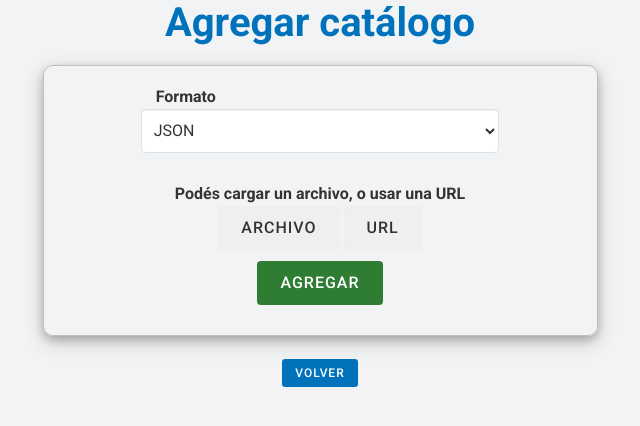
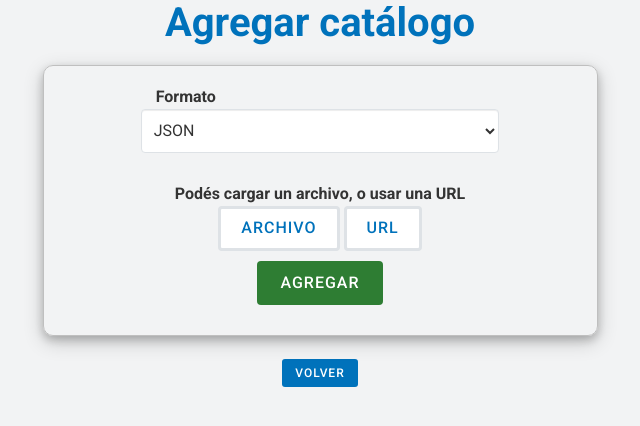
Before and after one commit to datosgobar/infra.datos.gob.ar, a Django app: page /nodes/1/catalogs/add/ in a window 1280 px wide. Shown: the part 174-600 px from the top of the page, without its empty margins (320-960 px from the left). Run offline with Django 3.2, Linux system fonts and the light colour scheme; the visitor is signed in with stand-in values (Sample User, id 1); some libraries are stand-ins or nearby versions.

Commit message:
Correcciones de estilos de form

```diff
--- a/infra/apps/catalog/templates/file_or_url.html
+++ b/infra/apps/catalog/templates/file_or_url.html
@@ -1,22 +1,22 @@
 {% load static %}<div class="row">
     <div id="file-or-url" class="col-md-8 col-md-offset-2">
         <strong>Podés cargar un archivo, o usar una URL</strong>
-        <button id="file-button" class="btn" type="button">Archivo</button>
-        <button id="url-button" class="btn" type="button">URL</button>
+        <button id="file-button" class="btn btn-link" type="button">Archivo</button>
+        <button id="url-button" class="btn btn-link" type="button">URL</button>
     </div>
 </div>
 <div id="file-field" class="row hidden">
     <div class="col-md-8 col-md-offset-2 form-group item-form">
-        <strong class="text-left col-sm-12">{{ form.file.label }}</strong>
+        <strong class="text-left col-sm-12">Archivo</strong>
         <div class="col-sm-10">{{ form.file }}</div>
         <div class="col-sm-1"><button class="btn" type="button" id="file-return-button">X</button></div>
     </div>
 </div>
 <div id="url-field" class="row hidden">
     <div class="col-md-8 col-md-offset-2 form-group item-form">
-        <strong class="text-left col-sm-12">{{ form.url.label }}</strong>
+        <strong class="text-left col-sm-12">URL</strong>
         <div class="col-sm-10">{{ form.url }}</div>
-        <div class="col-sm-1"><button class="btn" type="button" id="url-return-button">X</button></div>    </div>
+        <div class="col-sm-1"><button class="btn btn-danger" type="button" id="url-return-button">X</button></div>    </div>
 </div>
 
     <script type="application/javascript" src="{% static 'file_or_url.js' %}"></script>
```
